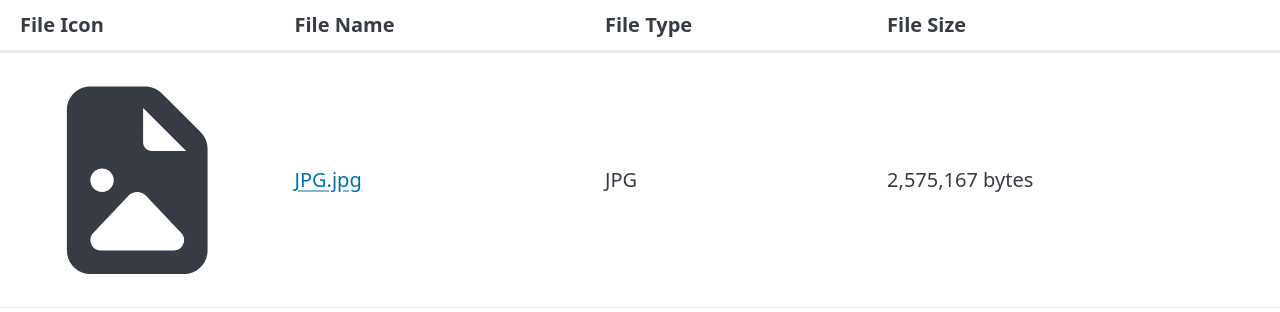
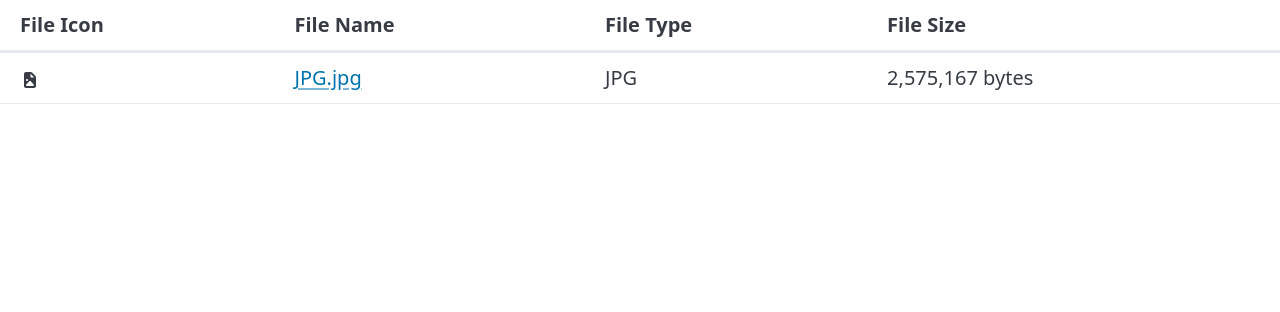
Before and after one commit to ampemiik/file-browser, a plain HTML site: page index.html in a window 1280 px wide. Drawn offline with nearby package versions, Linux system fonts and the light colour scheme.

Commit message:
figured out the problem trying to resize again

```diff
--- a/index.html
+++ b/index.html
@@ -22,7 +22,7 @@
             </thead>
             <tbody>
                 <tr>
-                <td><svg xmlns="http://www.w3.org/2000/svg" viewBox="0 0 640 640" width:"2" height:"2"><!--!Font Awesome Free v7.0.1 by @fontawesome - https://fontawesome.com License - https://fontawesome.com/license/free Copyright 2025 Fonticons, Inc.--><path d="M128 128C128 92.7 156.7 64 192 64L341.5 64C358.5 64 374.8 70.7 386.8 82.7L493.3 189.3C505.3 201.3 512 217.6 512 234.6L512 512C512 547.3 483.3 576 448 576L192 576C156.7 576 128 547.3 128 512L128 128zM336 122.5L336 216C336 229.3 346.7 240 360 240L453.5 240L336 122.5zM256 320C256 302.3 241.7 288 224 288C206.3 288 192 302.3 192 320C192 337.7 206.3 352 224 352C241.7 352 256 337.7 256 320zM220.6 512L419.4 512C435.2 512 448 499.2 448 483.4C448 476.1 445.2 469 440.1 463.7L343.3 361.9C337.3 355.6 328.9 352 320.1 352L319.8 352C311 352 302.7 355.6 296.6 361.9L199.9 463.7C194.8 469 192 476.1 192 483.4C192 499.2 204.8 512 220.6 512z"/></svg></td>
+                <td><svg xmlns="http://www.w3.org/2000/svg" viewBox="0 0 640 640" width="20" height="20"><!--!Font Awesome Free v7.0.1 by @fontawesome - https://fontawesome.com License - https://fontawesome.com/license/free Copyright 2025 Fonticons, Inc.--><path d="M128 128C128 92.7 156.7 64 192 64L341.5 64C358.5 64 374.8 70.7 386.8 82.7L493.3 189.3C505.3 201.3 512 217.6 512 234.6L512 512C512 547.3 483.3 576 448 576L192 576C156.7 576 128 547.3 128 512L128 128zM336 122.5L336 216C336 229.3 346.7 240 360 240L453.5 240L336 122.5zM256 320C256 302.3 241.7 288 224 288C206.3 288 192 302.3 192 320C192 337.7 206.3 352 224 352C241.7 352 256 337.7 256 320zM220.6 512L419.4 512C435.2 512 448 499.2 448 483.4C448 476.1 445.2 469 440.1 463.7L343.3 361.9C337.3 355.6 328.9 352 320.1 352L319.8 352C311 352 302.7 355.6 296.6 361.9L199.9 463.7C194.8 469 192 476.1 192 483.4C192 499.2 204.8 512 220.6 512z"/></svg></td>
                 <td><a href="https://stellar-boba-527a05.netlify.app/JPG.jpg">JPG.jpg</a></td>
                 <td>JPG</td>
                 <td>2,575,167 bytes</td>
```
